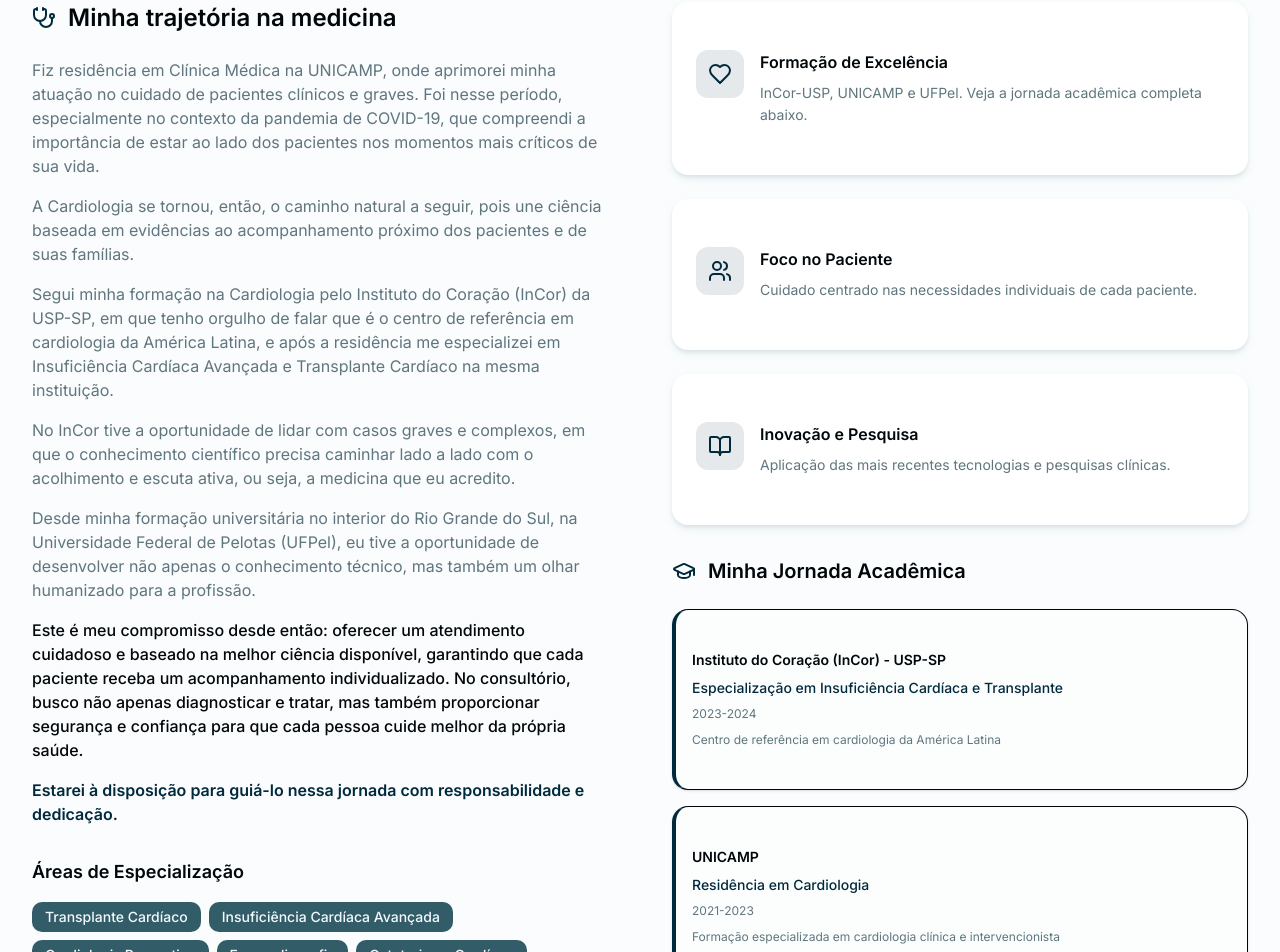
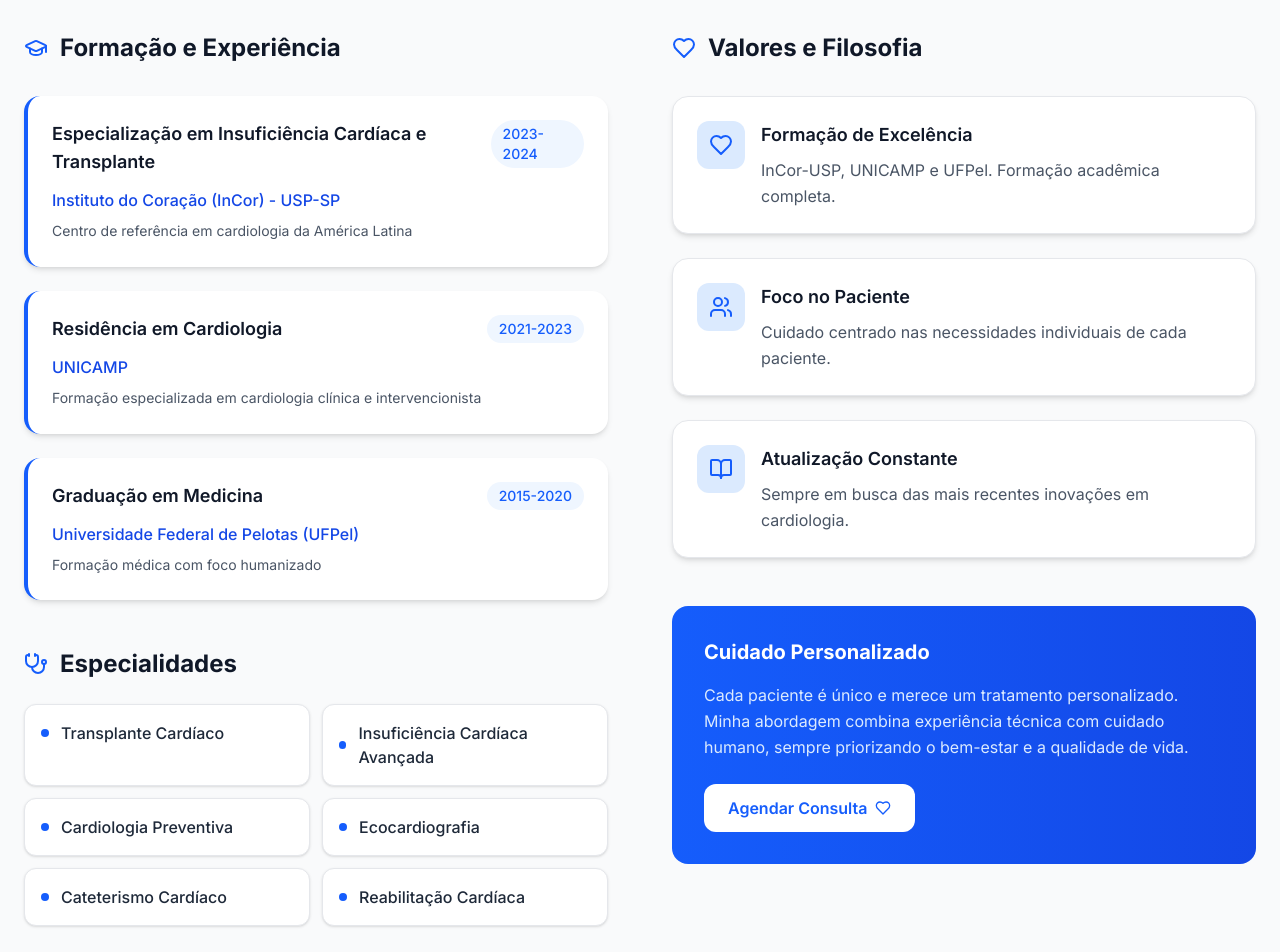
Before and after one commit to rodrigosguario/frontend, a React (Vite) app: page / in a window 1280 px wide. Shown: the part 920-1872 px from the top of the page. Built offline with nearby package versions, Linux system fonts and the light colour scheme; no server answers.

Commit message:
Update About.jsx

```diff
--- a/src/components/About.jsx
+++ b/src/components/About.jsx
@@ -1,11 +1,11 @@
-import React from 'react';
-import { Card, CardContent } from '@/components/ui/card';
-import { Badge } from '@/components/ui/badge';
-import { GraduationCap, Heart, Award, Users, BookOpen, Stethoscope } from 'lucide-react';
-import { motion } from 'framer-motion';
+import React, { useState, useEffect } from 'react';
+import { Heart, Users, BookOpen, GraduationCap, Award, Stethoscope } from 'lucide-react';
 
 const About = () => {
-  const education = [
+  const [aboutData, setAboutData] = useState({
+    title: "Sobre o Dr. Rodrigo",
+    description: "Médico cardiologista com ampla experiência em transplante cardíaco e cuidado humanizado.",
+    education: [
       {
         institution: "Instituto do Coração (InCor) - USP-SP",
         degree: "Especialização em Insuficiência Cardíaca e Transplante",
@@ -24,213 +24,210 @@
         period: "2015-2020",
         description: "Formação médica com foco humanizado"
       }
-  ];
-
-  const specialties = [
+    ],
+    specialties: [
       "Transplante Cardíaco",
       "Insuficiência Cardíaca Avançada",
       "Cardiologia Preventiva",
       "Ecocardiografia",
       "Cateterismo Cardíaco",
       "Reabilitação Cardíaca"
-  ];
-
-  const values = [
+    ],
+    values: [
       {
-      icon: Heart,
+        icon: "Heart",
         title: "Formação de Excelência",
-      description: "InCor-USP, UNICAMP e UFPel. Veja a jornada acadêmica completa abaixo."
+        description: "InCor-USP, UNICAMP e UFPel. Formação acadêmica completa."
       },
       {
-      icon: Users,
+        icon: "Users",
         title: "Foco no Paciente",
         description: "Cuidado centrado nas necessidades individuais de cada paciente."
       },
       {
-      icon: BookOpen,
-      title: "Inovação e Pesquisa",
-      description: "Aplicação das mais recentes tecnologias e pesquisas clínicas."
+        icon: "BookOpen",
+        title: "Atualização Constante",
+        description: "Sempre em busca das mais recentes inovações em cardiologia."
       }
-  ];
+    ]
+  });
+
+  const [loading, setLoading] = useState(true);
+
+  useEffect(() => {
+    loadAboutContent();
+  }, []);
+
+  const loadAboutContent = async () => {
+    try {
+      // Tentar carregar do backend primeiro
+      const response = await fetch('/api/content/about');
+
+      if (response.ok) {
+        const data = await response.json();
+        if (data.content_data) {
+          setAboutData(data.content_data);
+        }
+      } else {
+        // Se falhar, tentar API alternativa
+        const altResponse = await fetch('/api/site/content');
+        if (altResponse.ok) {
+          const altData = await altResponse.json();
+          if (altData.about) {
+            setAboutData(altData.about);
+          }
+        }
+      }
+    } catch (error) {
+      console.error('Erro ao carregar conteúdo do About:', error);
+      // Manter dados padrão se houver erro
+    } finally {
+      setLoading(false);
+    }
+  };
+
+  const getIcon = (iconName) => {
+    const icons = {
+      Heart: Heart,
+      Users: Users,
+      BookOpen: BookOpen,
+      GraduationCap: GraduationCap,
+      Award: Award,
+      Stethoscope: Stethoscope
+    };
+    return icons[iconName] || Heart;
+  };
+
+  if (loading) {
+    return (
+      <section className="py-20 bg-gray-50">
+        <div className="container mx-auto px-6">
+          <div className="animate-pulse">
+            <div className="h-8 bg-gray-300 rounded mb-4 mx-auto max-w-md"></div>
+            <div className="h-4 bg-gray-300 rounded mb-8 mx-auto max-w-2xl"></div>
+            <div className="grid lg:grid-cols-2 gap-12">
+              <div className="space-y-4">
+                <div className="h-4 bg-gray-300 rounded"></div>
+                <div className="h-4 bg-gray-300 rounded"></div>
+                <div className="h-4 bg-gray-300 rounded"></div>
+              </div>
+              <div className="space-y-4">
+                <div className="h-4 bg-gray-300 rounded"></div>
+                <div className="h-4 bg-gray-300 rounded"></div>
+                <div className="h-4 bg-gray-300 rounded"></div>
+              </div>
+            </div>
+          </div>
+        </div>
+      </section>
+    );
+  }
 
   return (
-    <section id="about" className="py-20 bg-background">
-      <div className="max-w-7xl mx-auto px-4 sm:px-6 lg:px-8">
-        {/* Header da seção */}
-        <motion.div
-          className="text-center mb-16"
-          initial={{ opacity: 0, y: 30 }}
-          whileInView={{ opacity: 1, y: 0 }}
-          transition={{ duration: 0.6 }}
-          viewport={{ once: true }}
-        >
-          <h2 className="text-3xl lg:text-4xl font-bold text-foreground mb-4">
-            Sobre Mim
+    <section id="about" className="py-20 bg-gray-50">
+      <div className="container mx-auto px-6">
+        {/* Header */}
+        <div className="text-center mb-16">
+          <h2 className="text-3xl md:text-4xl font-bold text-gray-900 mb-4">
+            {aboutData.title}
           </h2>
-          <p className="text-xl text-muted-foreground max-w-3xl mx-auto">
-            Paixão pela cardiologia, compromisso com a vida
+          <p className="text-lg text-gray-600 max-w-3xl mx-auto leading-relaxed">
+            {aboutData.description}
           </p>
-        </motion.div>
+        </div>
 
         <div className="grid lg:grid-cols-2 gap-16 items-start">
-          {/* Conteúdo principal */}
-          <motion.div
-            className="space-y-8"
-            initial={{ opacity: 0, x: -30 }}
-            whileInView={{ opacity: 1, x: 0 }}
-            transition={{ duration: 0.6 }}
-            viewport={{ once: true }}
-          >
-            <div className="space-y-6">
-              <h3 className="text-2xl font-semibold text-foreground flex items-center gap-3">
-                <Stethoscope className="w-6 h-6 text-primary" />
-                Minha trajetória na medicina
+          {/* Left Column - Education & Experience */}
+          <div>
+            <h3 className="text-2xl font-bold text-gray-900 mb-8 flex items-center">
+              <GraduationCap className="mr-3 h-6 w-6 text-blue-600" />
+              Formação e Experiência
             </h3>
 
-              <div className="prose prose-lg text-muted-foreground space-y-4">
-                <p>
-                  Fiz residência em Clínica Médica na UNICAMP, onde aprimorei minha atuação no cuidado de
-                  pacientes clínicos e graves. Foi nesse período, especialmente no contexto da pandemia de
-                  COVID-19, que compreendi a importância de estar ao lado dos pacientes nos momentos mais
-                  críticos de sua vida.
-                </p>
+            <div className="space-y-6">
+              {aboutData.education && aboutData.education.map((edu, index) => (
+                <div key={index} className="bg-white rounded-xl p-6 shadow-md border-l-4 border-blue-600 hover:shadow-lg transition-shadow duration-300">
+                  <div className="flex justify-between items-start mb-3">
+                    <h4 className="text-lg font-semibold text-gray-900">{edu.degree}</h4>
+                    <span className="text-sm text-blue-600 font-medium bg-blue-50 px-3 py-1 rounded-full">
+                      {edu.period}
+                    </span>
+                  </div>
+                  <p className="text-blue-700 font-medium mb-2">{edu.institution}</p>
+                  <p className="text-gray-600 text-sm leading-relaxed">{edu.description}</p>
+                </div>
+              ))}
+            </div>
 
-                <p>
-                  A Cardiologia se tornou, então, o caminho natural a seguir, pois une ciência baseada em
-                  evidências ao acompanhamento próximo dos pacientes e de suas famílias.
-                </p>
+            {/* Specialties */}
+            <div className="mt-12">
+              <h3 className="text-2xl font-bold text-gray-900 mb-6 flex items-center">
+                <Stethoscope className="mr-3 h-6 w-6 text-blue-600" />
+                Especialidades
+              </h3>
 
-                <p>
-                  Segui minha formação na Cardiologia pelo Instituto do Coração (InCor) da USP-SP, em que
-                  tenho orgulho de falar que é o centro de referência em cardiologia da América Latina, e
-                  após a residência me especializei em Insuficiência Cardíaca Avançada e Transplante Cardíaco
-                  na mesma instituição.
-                </p>
-
-                <p>
-                  No InCor tive a oportunidade de lidar com casos graves e complexos, em que o conhecimento
-                  científico precisa caminhar lado a lado com o acolhimento e escuta ativa, ou seja, a medicina
-                  que eu acredito.
-                </p>
-
-                <p>
-                  Desde minha formação universitária no interior do Rio Grande do Sul, na Universidade Federal
-                  de Pelotas (UFPel), eu tive a oportunidade de desenvolver não apenas o conhecimento técnico,
-                  mas também um olhar humanizado para a profissão.
-                </p>
-
-                <p className="font-medium text-foreground">
-                  Este é meu compromisso desde então: oferecer um atendimento cuidadoso e baseado na melhor
-                  ciência disponível, garantindo que cada paciente receba um acompanhamento individualizado.
-                  No consultório, busco não apenas diagnosticar e tratar, mas também proporcionar segurança
-                  e confiança para que cada pessoa cuide melhor da própria saúde.
-                </p>
-
-                <p className="text-primary font-semibold">
-                  Estarei à disposição para guiá-lo nessa jornada com responsabilidade e dedicação.
-                </p>
+              <div className="grid grid-cols-1 md:grid-cols-2 gap-3">
+                {aboutData.specialties && aboutData.specialties.map((specialty, index) => (
+                  <div key={index} className="bg-white rounded-lg p-4 shadow-sm border border-gray-200 hover:border-blue-300 hover:shadow-md transition-all duration-300">
+                    <div className="flex items-center">
+                      <div className="w-2 h-2 bg-blue-600 rounded-full mr-3"></div>
+                      <span className="text-gray-800 font-medium">{specialty}</span>
+                    </div>
+                  </div>
+                ))}
+              </div>
             </div>
           </div>
 
-            {/* Especialidades */}
-            <div className="space-y-4">
-              <h4 className="text-lg font-semibold text-foreground">Áreas de Especialização</h4>
-              <div className="flex flex-wrap gap-2">
-                {specialties.map((specialty, index) => (
-                  <motion.div
-                    key={specialty}
-                    initial={{ opacity: 0, scale: 0.8 }}
-                    whileInView={{ opacity: 1, scale: 1 }}
-                    transition={{ duration: 0.3, delay: index * 0.1 }}
-                    viewport={{ once: true }}
-                  >
-                    <Badge variant="secondary" className="px-3 py-1 text-sm">
-                      {specialty}
-                    </Badge>
-                  </motion.div>
-                ))}
+          {/* Right Column - Values & Philosophy */}
+          <div>
+            <h3 className="text-2xl font-bold text-gray-900 mb-8 flex items-center">
+              <Heart className="mr-3 h-6 w-6 text-blue-600" />
+              Valores e Filosofia
+            </h3>
+
+            <div className="space-y-6">
+              {aboutData.values && aboutData.values.map((value, index) => {
+                const IconComponent = getIcon(value.icon);
+                return (
+                  <div key={index} className="bg-white rounded-xl p-6 shadow-md hover:shadow-lg transition-all duration-300 border border-gray-200 hover:border-blue-300">
+                    <div className="flex items-start space-x-4">
+                      <div className="flex-shrink-0">
+                        <div className="w-12 h-12 bg-blue-100 rounded-lg flex items-center justify-center">
+                          <IconComponent className="h-6 w-6 text-blue-600" />
                         </div>
                       </div>
-          </motion.div>
-
-          {/* Sidebar com valores e formação */}
-          <motion.div
-            className="space-y-8"
-            initial={{ opacity: 0, x: 30 }}
-            whileInView={{ opacity: 1, x: 0 }}
-            transition={{ duration: 0.6, delay: 0.2 }}
-            viewport={{ once: true }}
-          >
-            {/* Valores */}
-            <div className="space-y-6">
-              {values.map((value, index) => (
-                <motion.div
-                  key={index}
-                  initial={{ opacity: 0, y: 20 }}
-                  whileInView={{ opacity: 1, y: 0 }}
-                  transition={{ duration: 0.5, delay: index * 0.1 }}
-                  viewport={{ once: true }}
-                >
-                  <Card className="card-shadow hover-lift border-0">
-                    <CardContent className="p-6">
-                      <div className="flex items-start gap-4">
-                        <div className="w-12 h-12 bg-primary/10 rounded-lg flex items-center justify-center flex-shrink-0">
-                          <value.icon className="w-6 h-6 text-primary" />
-                        </div>
                       <div>
-                          <h4 className="font-semibold text-foreground mb-2">
+                        <h4 className="text-lg font-semibold text-gray-900 mb-2">
                           {value.title}
                         </h4>
-                          <p className="text-muted-foreground text-sm leading-relaxed">
+                        <p className="text-gray-600 leading-relaxed">
                           {value.description}
                         </p>
                       </div>
                     </div>
-                    </CardContent>
-                  </Card>
-                </motion.div>
-              ))}
+                  </div>
+                );
+              })}
             </div>
 
-            {/* Formação acadêmica */}
-            <div className="space-y-6">
-              <h4 className="text-xl font-semibold text-foreground flex items-center gap-3">
-                <GraduationCap className="w-6 h-6 text-primary" />
-                Minha Jornada Acadêmica
-              </h4>
-
-              <div className="space-y-4">
-                {education.map((edu, index) => (
-                  <motion.div
-                    key={index}
-                    initial={{ opacity: 0, x: 20 }}
-                    whileInView={{ opacity: 1, x: 0 }}
-                    transition={{ duration: 0.5, delay: index * 0.1 }}
-                    viewport={{ once: true }}
+            {/* Call to Action */}
+            <div className="mt-12 bg-gradient-to-r from-blue-600 to-blue-700 rounded-xl p-8 text-white">
+              <h4 className="text-xl font-bold mb-4">Cuidado Personalizado</h4>
+              <p className="text-blue-100 mb-6 leading-relaxed">
+                Cada paciente é único e merece um tratamento personalizado.
+                Minha abordagem combina experiência técnica com cuidado humano,
+                sempre priorizando o bem-estar e a qualidade de vida.
+              </p>
+              <a
+                href="#contact"
+                className="inline-flex items-center px-6 py-3 bg-white text-blue-600 font-semibold rounded-lg hover:bg-gray-50 transition-colors duration-300"
               >
-                    <Card className="border-l-4 border-l-primary bg-card/50">
-                      <CardContent className="p-4">
-                        <div className="space-y-2">
-                          <h5 className="font-semibold text-foreground text-sm">
-                            {edu.institution}
-                          </h5>
-                          <p className="text-primary font-medium text-sm">
-                            {edu.degree}
-                          </p>
-                          <p className="text-muted-foreground text-xs">
-                            {edu.period}
-                          </p>
-                          <p className="text-muted-foreground text-xs leading-relaxed">
-                            {edu.description}
-                          </p>
-                        </div>
-                      </CardContent>
-                    </Card>
-                  </motion.div>
-                ))}
+                Agendar Consulta
+                <Heart className="ml-2 h-4 w-4" />
+              </a>
             </div>
           </div>
-          </motion.div>
         </div>
       </div>
     </section>
```
Lines whose indentation alone changed are shown as unchanged.
